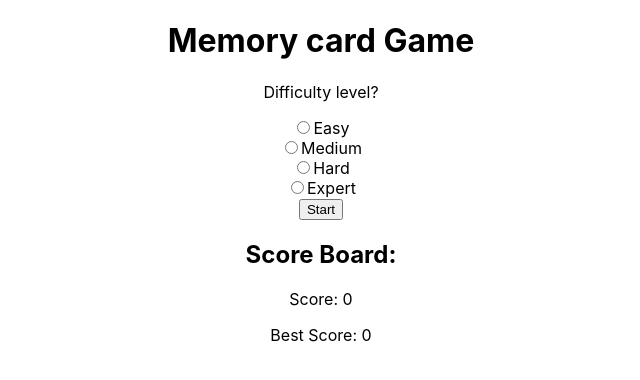
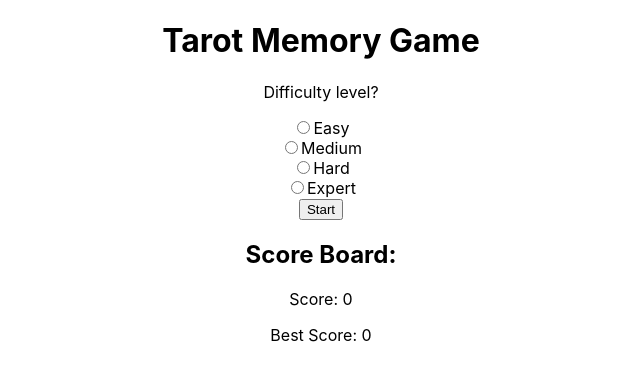
Before and after one commit to vulpes-walter1313/top-memorycard-js, a React (Create React App) app: page / in a window 1280 px wide. Shown: the top 380 px of the page, without its empty margins (319-959 px from the left). Built offline with nearby package versions, Linux system fonts and the light colour scheme.

Commit message:
fix score reducer to reflect correct lastScore value, added gameWon & scoreDispatch to GameSetup, added html formatting

```diff
--- a/src/App.js
+++ b/src/App.js
@@ -21,7 +21,7 @@ const reducer = (state, action) => {
       } else {
         newBestScore = state.bestScore
       }
-      return { currentScore: newScore, bestScore: newBestScore};
+      return { currentScore: newScore, bestScore: newBestScore, lastScore: newScore};
     case 'reset':
       return { currentScore: 0, bestScore: state.bestScore, lastScore: state.currentScore};
     default:
@@ -39,16 +39,20 @@ function App() {
   console.log(gameSettings, gameActive);
   return (
     <div className="App">
-      <h1>Memory card Game</h1>
+      <header>
+        <h1>Tarot Memory Game</h1>
         {
           gameActive && !gameOver ? <h1>Lets Play</h1> :
           <GameSetup
             settingsSetter={setGameSettings}
             setGameActive={setGameActive}
             setGameOver={setGameOver}
+            setGameWon={setGameWon}
+            scoreDispatch={scoreDispatch}
             />
         }
         <ScoreBoard currentScore={scoreData.currentScore} bestScore={scoreData.bestScore}/>
+      </header>
       {
         gameActive ? <CardDisplay
           level={gameSettings.level}
```
Lines whose indentation alone changed are shown as unchanged.
